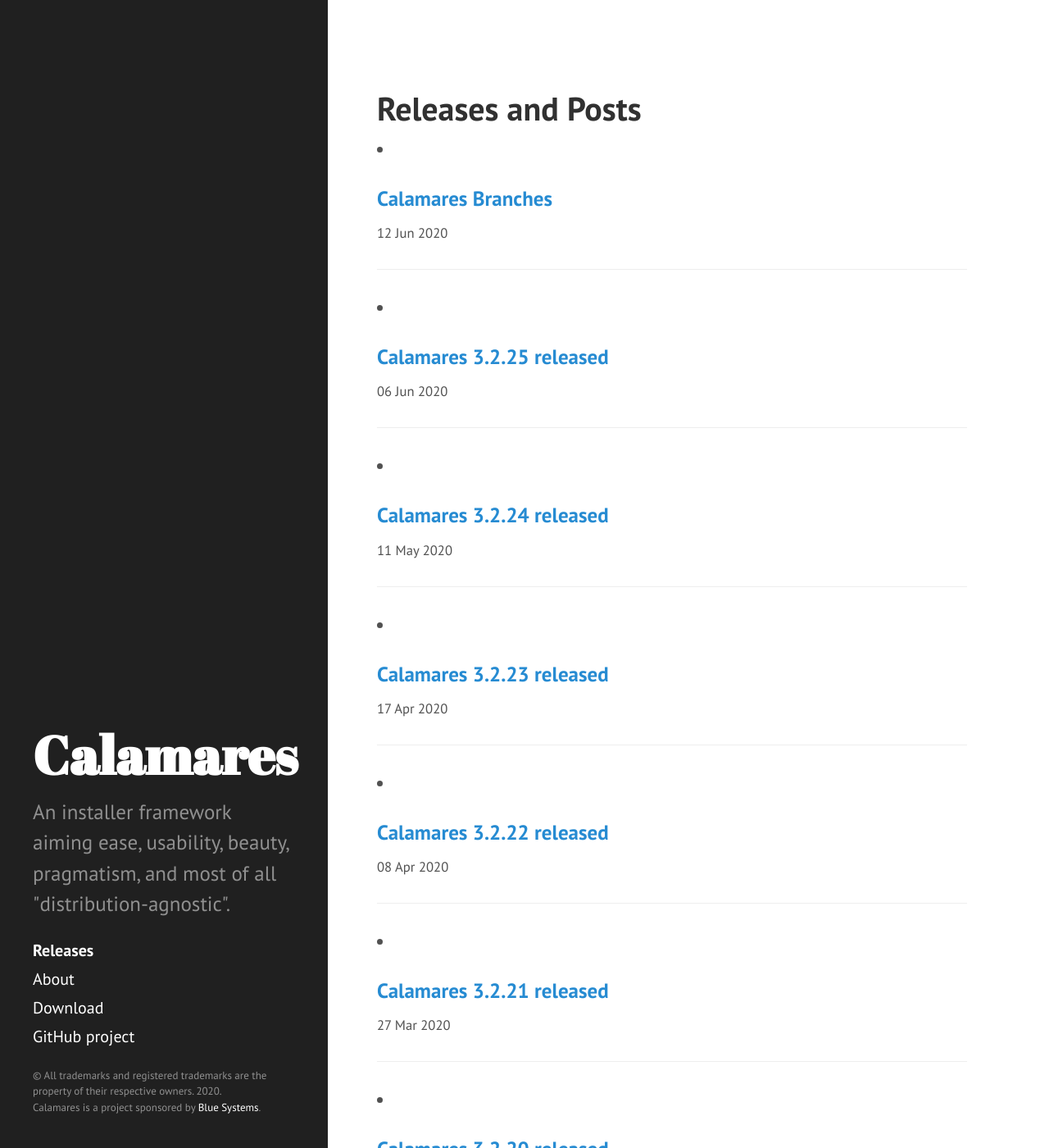
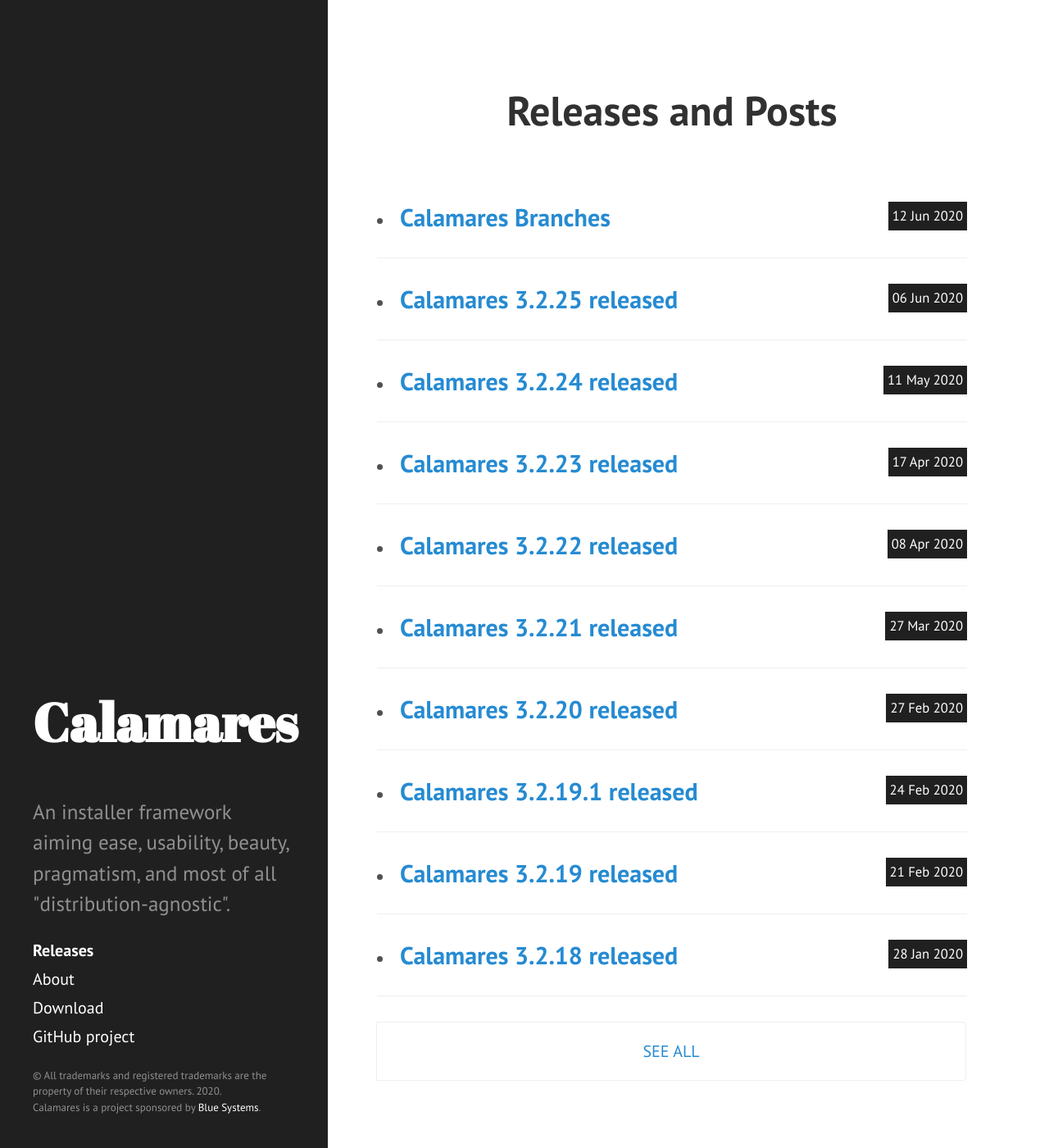
Before and after one commit to deprov447/calamares-web.github.io, a Jekyll site: the page built from index.markdown, in a window 1280 px wide and 1400 px high. Shown: the whole window at 82% size. Built offline with Jekyll 4.4.1, drawn with Linux system fonts in a browser that asks for light colours; the list of posts is cut into pages by our own code.

Commit message:
custom.css + minor tweaks

```diff
--- a/_layouts/default.html
+++ b/_layouts/default.html
@@ -7,7 +7,7 @@
 
     {% include sidebar.html %}
 
-    <div class="content container">
+    <div class="content container" style=" padding-top: 5vh;max-width: none;">
       {{ content }}
     </div>
 
--- a/public/css/custom.css
+++ b/public/css/custom.css
@@ -1,3 +1,31 @@
 #copyright{
     font-size: 0.65rem;
 }
+#version{
+    font-size: 1rem;
+    text-align: right;
+    width: 100%;
+    line-height: 10px;
+    margin-bottom: 50px;
+}
+.release-list{
+    list-style: inside;
+    margin: 0 auto;
+}
+.release-list small{
+    float: right;
+    background-color: #202020;
+    color: white;
+    padding: 5px;
+}
+
+.release-list h3{
+    display: inline;
+    margin-bottom: 0;
+    font-size: 1.5rem;
+}
+#home-title{
+    font-size: 2.5rem;
+    padding-bottom: 5vh;
+    text-align: center;
+}
```
